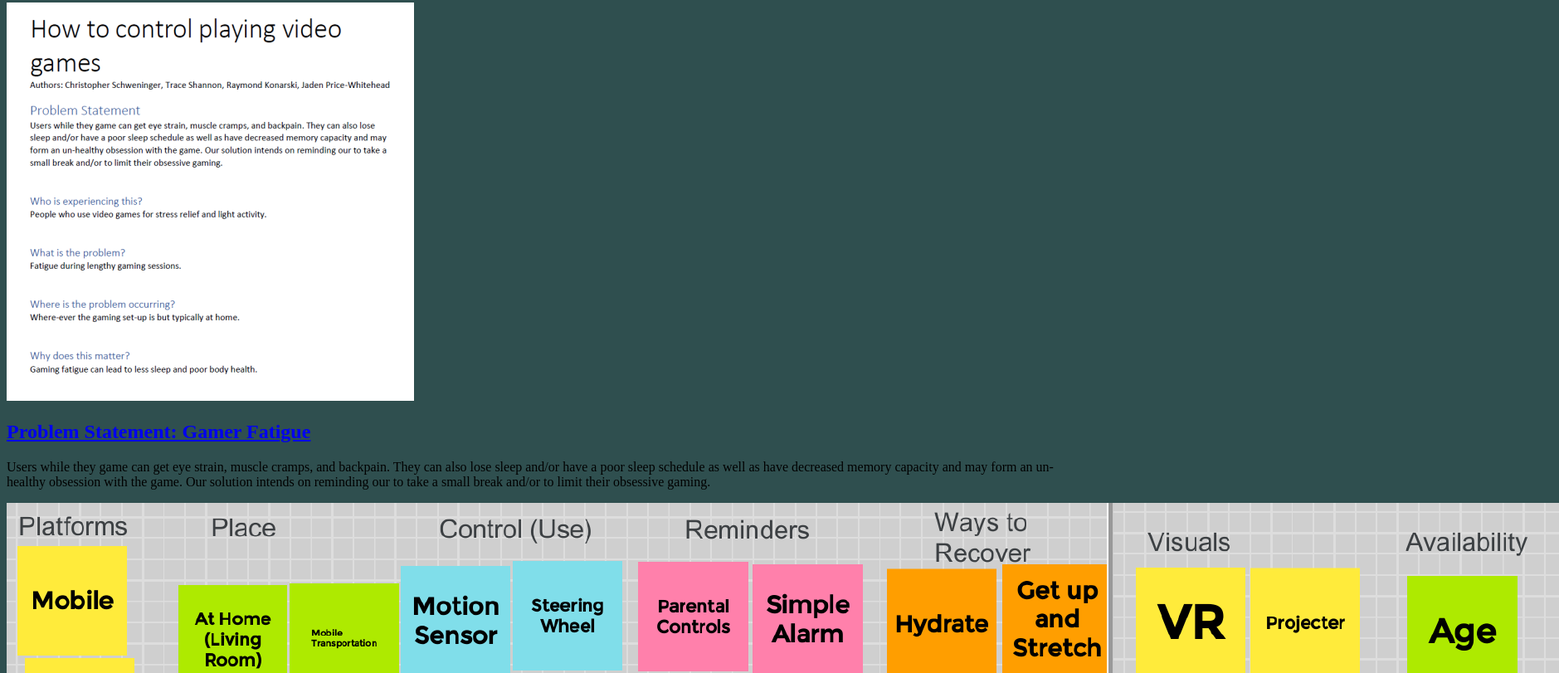
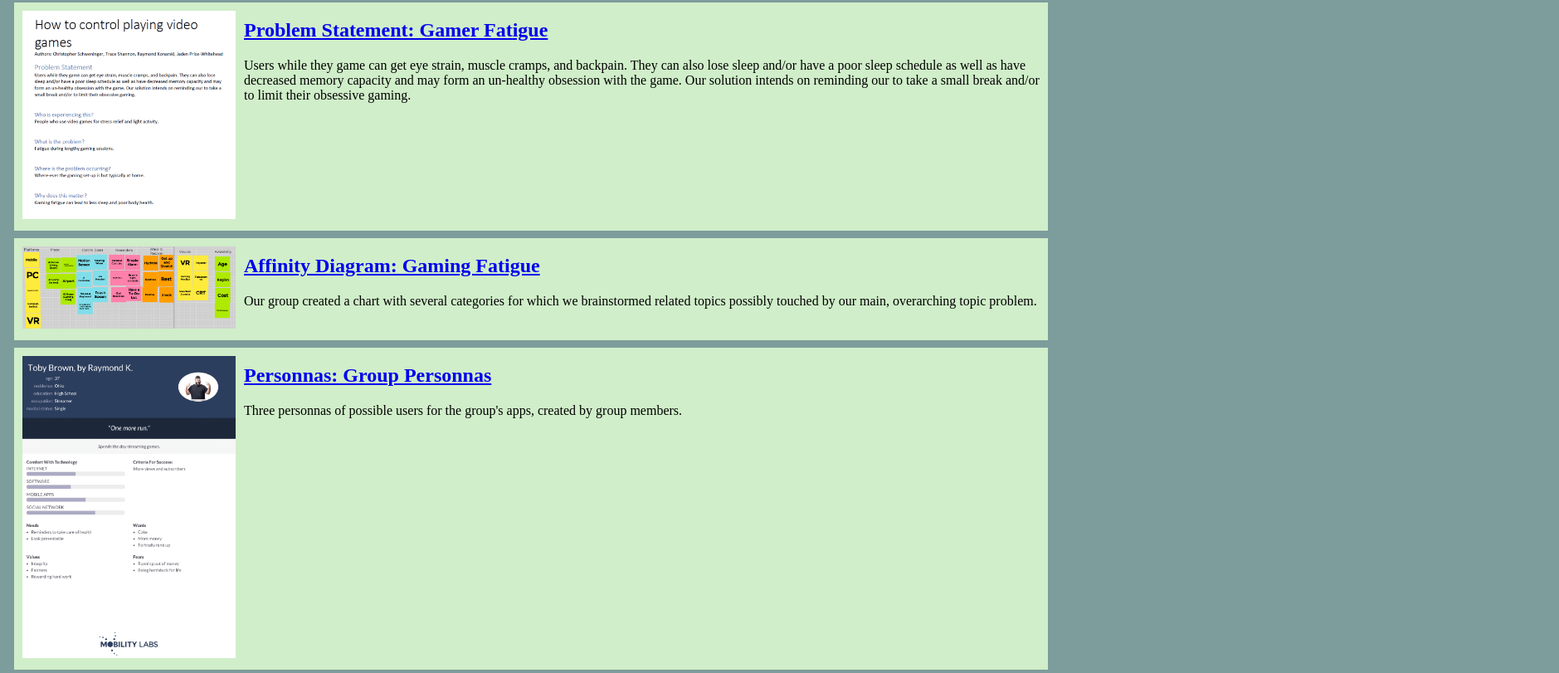
Before and after one commit to Vega579/Vega579.github.io, a plain HTML site: page index.html in a window 1280 px wide. Shown: the part 77-888 px from the top of the page at 83% size, 1879 px wide, since content can reach past the window. Drawn offline with Linux system fonts and the light colour scheme.

Commit message:
Add files via upload

```diff
--- a/index.html
+++ b/index.html
@@ -22,5 +22,15 @@
             <section class="ass-details">
                 <a href="files/affinityDiagram_GamingFatigue.pdf"><h2>Affinity Diagram: Gaming Fatigue</h2></a>
                 <p>Our group created a chart with several categories for which we brainstormed related topics possibly touched by our main, overarching topic problem.</p>
+            </section>
+        </section>
+
+        <!--Personna Assignment-->
+        <section class="assignment">
+            <a href="files/persona.pdf"><img src="images/personna (1).png"></a>
+            <section class="ass-details">
+                <a href="files/persona.pdf"><h2>Personnas: Group Personnas</h2></a>
+                <p>Three personnas of possible users for the group's apps, created by group members.</p>
+
     </body>
 </html>
--- a/styles.css
+++ b/styles.css
@@ -1,6 +1,17 @@
 body{
-    background:darkslategrey;
+    background:rgba(99, 136, 136, 0.829);
     font-family: 'Times New Roman', Times, serif;
+}
+
+.assignment {
+    display:flex;
+    margin: 9px;
+    background-color: rgb(208, 238, 201);
+}
+
+.assignment img {
+    width: 257px;
+    padding: 10px;
 }
 
 h1{
```
Also changed, not shown: images/personna (1).png (added), images/personna (2).png (added), images/personna (3).png (added), 1 other file.
